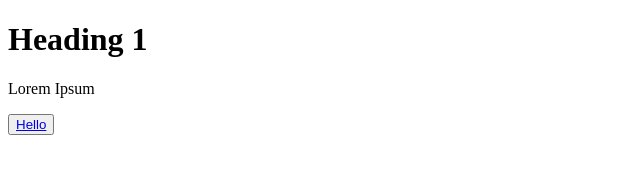
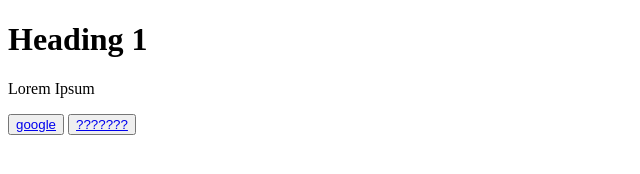
Before and after one commit to ldstabler/testingpage, a plain HTML site: page index.html in a window 1280 px wide. Shown: the whole page, without its empty margins (0-640 px from the left). Drawn offline with Linux system fonts and the light colour scheme.

Commit message:
new page w question and added button on main

```diff
--- a/index.html
+++ b/index.html
@@ -3,6 +3,7 @@
     <body>
         <h1>Heading 1</h1>
         <p>Lorem Ipsum</p>
-        <button><a tag="button1" href="https://google.com">Hello</a></button>
+        <button><a tag="button1" href="https://google.com">google</a></button>
+        <button><a tag="full" href="askpage.html">???????</a></button>
     </body>
 </html>
```
Also changed, not shown: askpage.html (added, +16 -0 lines).
